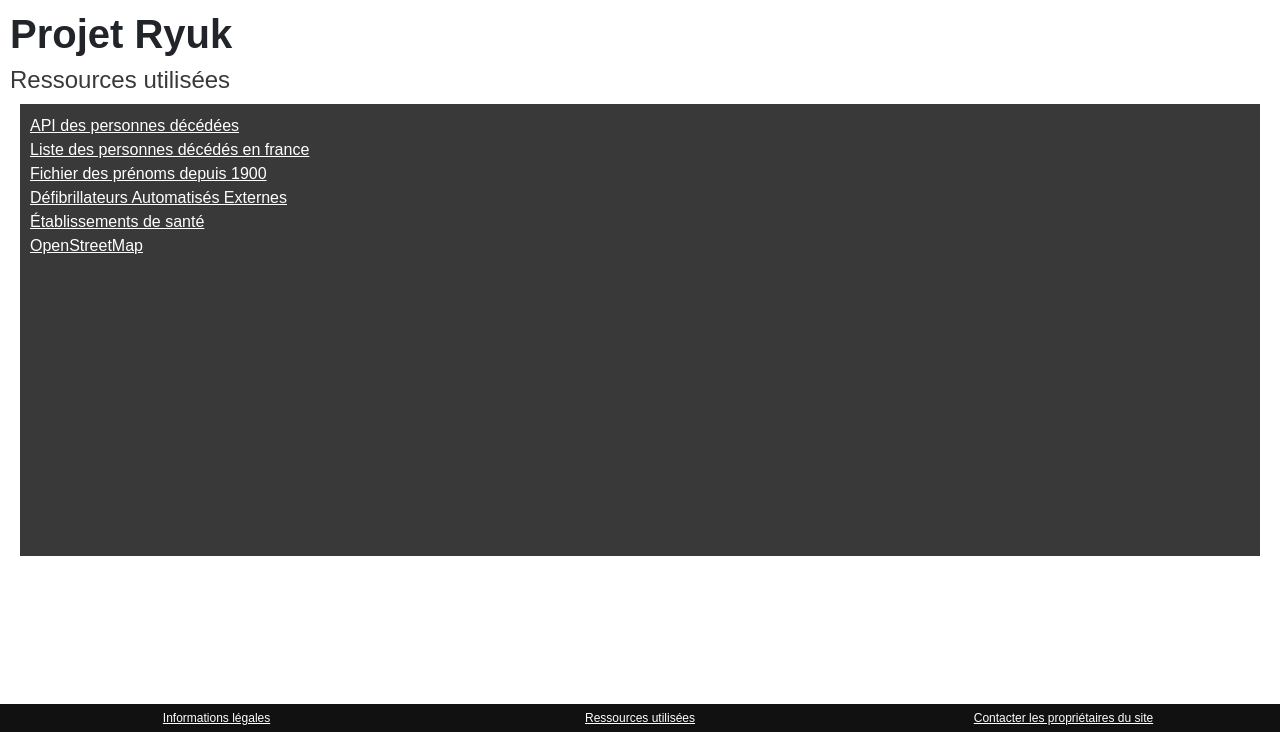
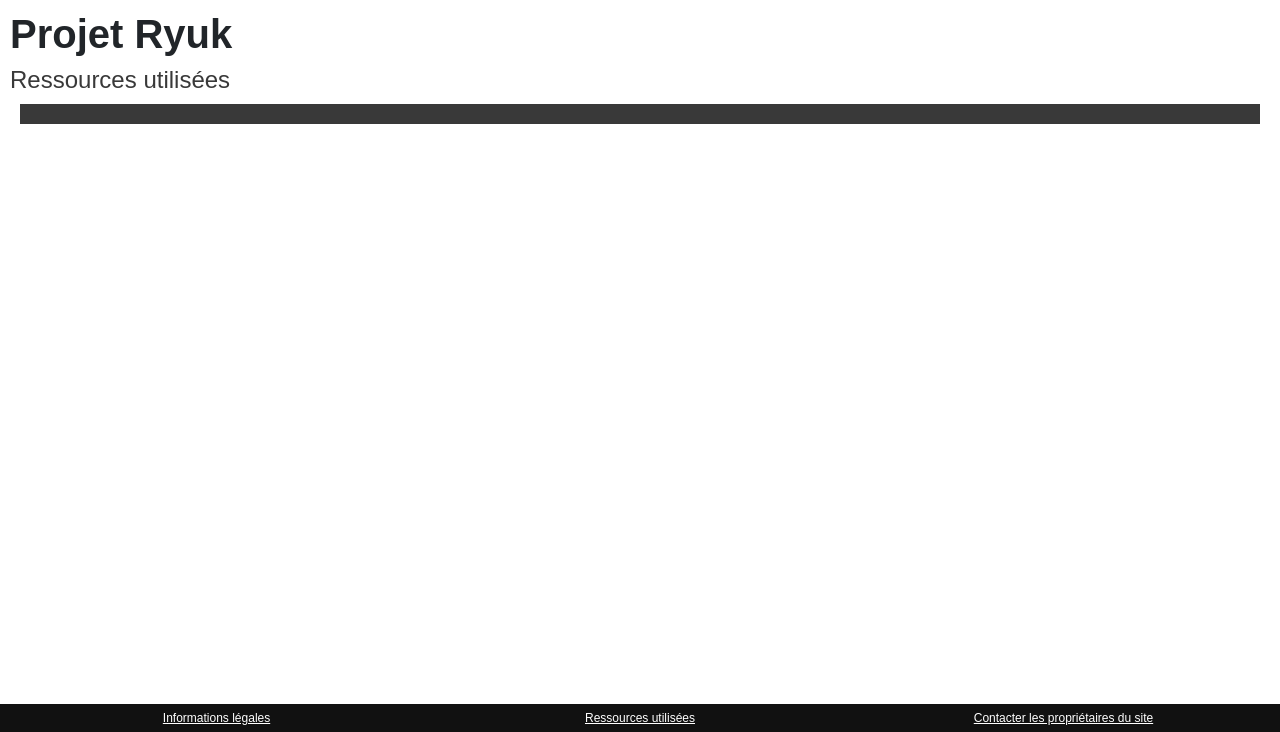
Before and after one commit to RyukPolytech/Ryuk, a Symfony app: template templates/footer_ressources/index.html.twig in a window 1280 px wide. Shown: the part 68-800 px from the top of the page. Run offline with Twig, Linux system fonts and the light colour scheme; the template is opened without the code that fills it, so the values that code supplies are empty; style sheets or scripts are compiled from the project's sources; some libraries are stand-ins or nearby versions.

Commit message:
rollback

```diff
--- a/templates/footer_ressources/index.html.twig
+++ b/templates/footer_ressources/index.html.twig
@@ -6,24 +6,6 @@
 {% block content %}
 <h2>Ressources utilisées</h2>
 <article>
-    <a href="https://www.data.gouv.fr/fr/reuses/api-des-personnes-decedees/">API des personnes décédées</a><br>
-    <a href="https://public.opendatasoft.com/explore/dataset/liste-des-personnes-decedees-en-france/table/">Liste des personnes décédés en france</a><br>
-    <a href="https://www.data.gouv.fr/fr/datasets/fichier-des-prenoms-depuis-1900/">Fichier des prénoms depuis 1900</a><br>
-    <a href="https://public.opendatasoft.com/explore/dataset/osm-france-defibrillator/table/?disjunctive.meta_code_com&disjunctive.meta_code_dep&disjunctive.meta_code_reg">Défibrillateurs Automatisés Externes</a><br>
-    <a href="https://public.opendatasoft.com/explore/dataset/osm-france-healthcare/">Établissements de santé</a><br>
-    <a href="https://www.openstreetmap.org/">OpenStreetMap</a><br>
-    <a href=""></a><br>
-    <a href=""></a><br>
-    <a href=""></a><br>
-    <a href=""></a><br>
-    <a href=""></a><br>
-    <a href=""></a><br>
-    <a href=""></a><br>
-    <a href=""></a><br>
-    <a href=""></a><br>
-    <a href=""></a><br>
-    <a href=""></a><br>
-    <a href=""></a><br>
-    <a href=""></a>
+
 </article>
 {% endblock %}
```
